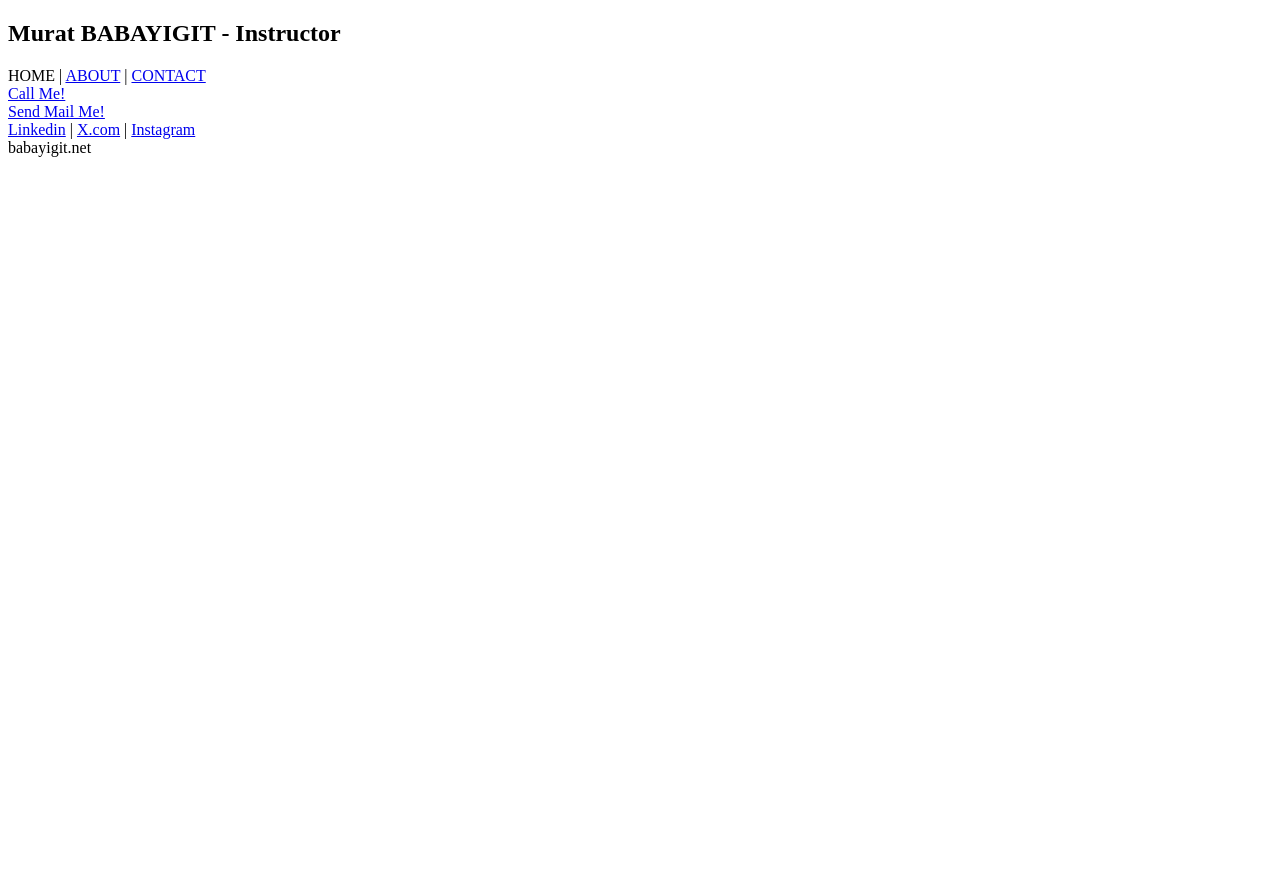
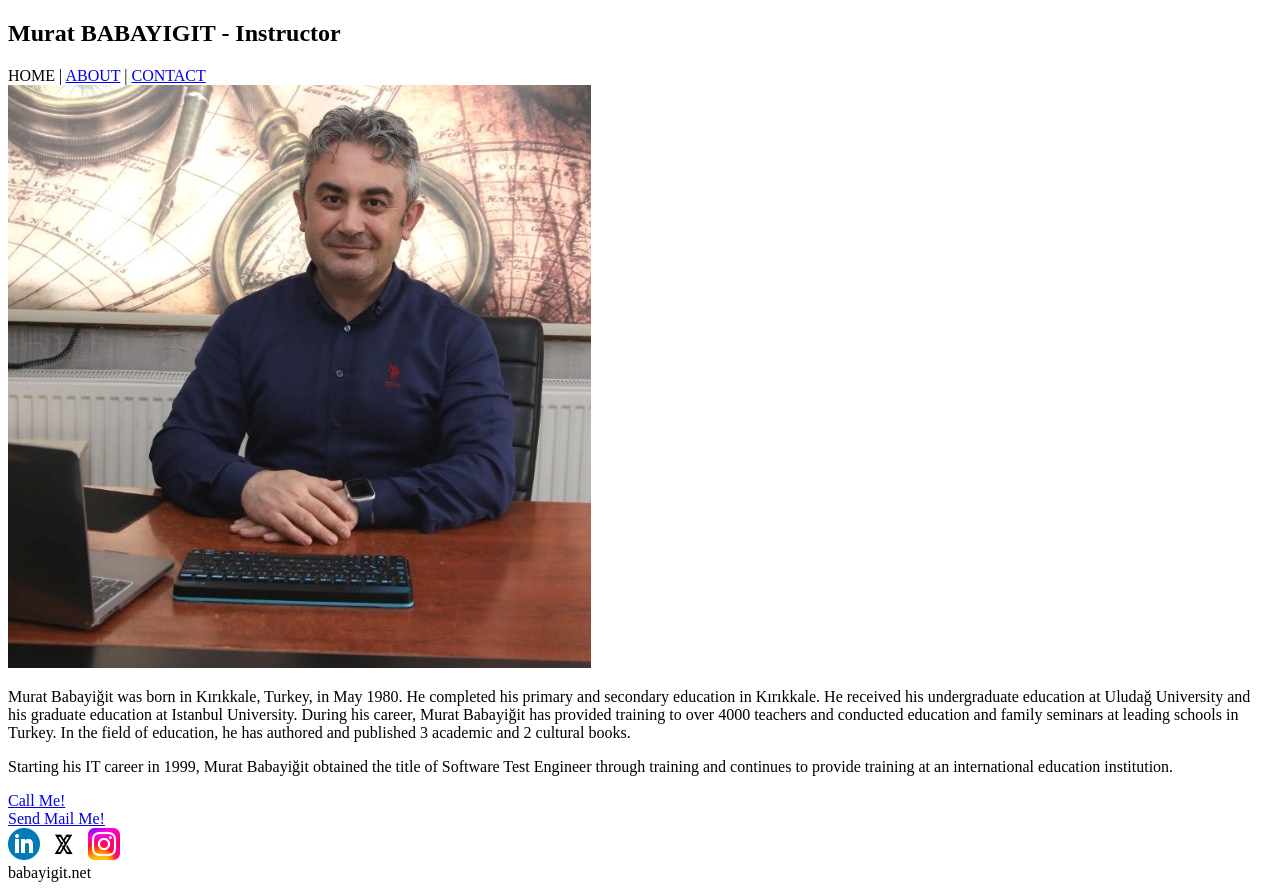
Before and after one commit to muratbabayigit/T144HTMLCSSJS, a plain HTML site: page index.html in a window 1280 px wide. Before the commit the page ends 800 px from the top, so only its background shows below. Drawn offline with Linux system fonts and the light colour scheme.

Commit message:
HTMl Gün Sonu

```diff
--- a/index.html
+++ b/index.html
@@ -15,8 +15,10 @@
 
     <div class="content" id="body_2">
         <div class="about">
-            <div class="photo"></div>
-            <div class="description">
+            <div class="photo"><img src="assets/img/mb.jpg" alt="babayigit personal photo"></div>
+            <div class="description"><p>Murat Babayiğit was born in Kırıkkale, Turkey, in May 1980. He completed his primary and secondary education in Kırıkkale. He received his undergraduate education at Uludağ University and his graduate education at Istanbul University. During his career, Murat Babayiğit has provided training to over 4000 teachers and conducted education and family seminars at leading schools in Turkey. In the field of education, he has authored and published 3 academic and 2 cultural books.
+
+            </p><p> Starting his IT career in 1999, Murat Babayiğit obtained the title of Software Test Engineer through training and continues to provide training at an international education institution.</p>
                 <div class="toolbar"></div>
             </div>
         </div>
@@ -27,7 +29,7 @@
     <div clas="footer"   id="body_3">
         <div class="phone" id="f1"> <a href="tel:+905551231234">Call Me!</a> </div>
         <div class="email" id="f2"> <a href="mailto:babayigit@babayigit.net">Send Mail Me!</a></div>
-        <div class="social" id="f3"><a href="http://www.linkedin.com" target="_blank" >Linkedin</a> | <a href="http://www.x.com" target="_blank">X.com</a> | <a href="http://www.intsagram.com/egitimkocumm" target="_blank">Instagram</a></div>
+        <div class="social" id="f3"><a href="http://www.linkedin.com" target="_blank" ><img src="assets/img/link.png" alt="linkedin" width="32" height="32"></a>   <a href="http://www.x.com" target="_blank"><img src="assets/img/x.png" alt="X.com" height="32" width="40"></a>  <a href="http://www.intsagram.com/egitimkocumm" target="_blank"><img src="assets/img/inst.png" alt="instagram" height="32" width="32"></a></div>
         <div class="copyrigt" id="f4">babayigit.net</div>
     </div>
 
```
Also changed, not shown: about.html (+1 -1 lines), contact.html (+1 -1 lines), assets/img/inst.png (added), assets/img/link.png (added), assets/img/mb.jpg (added), assets/img/x.png (added).
